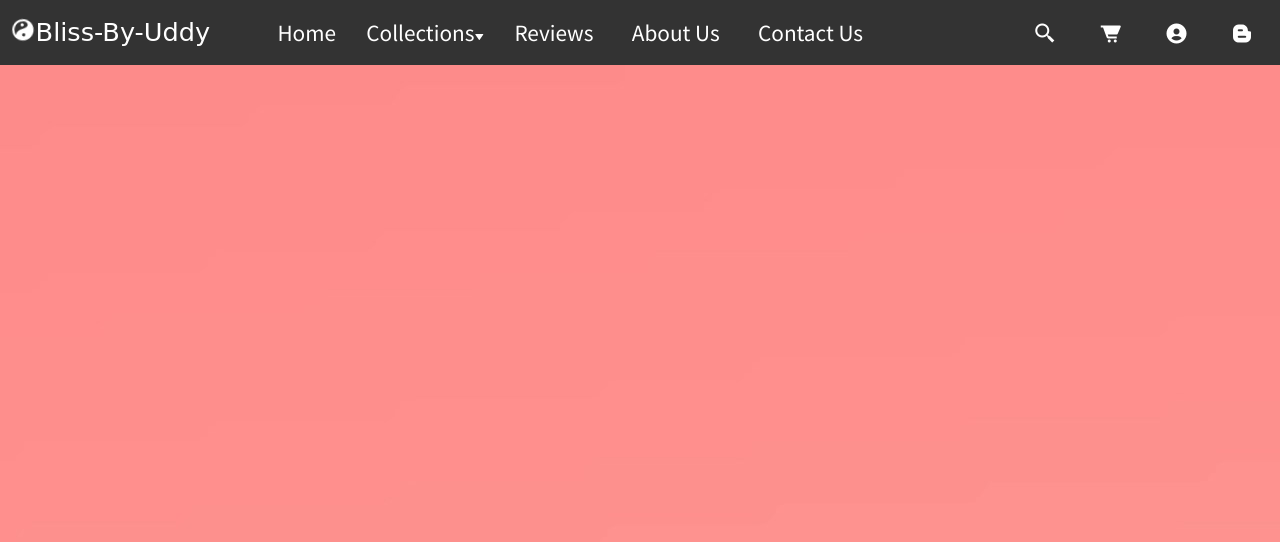
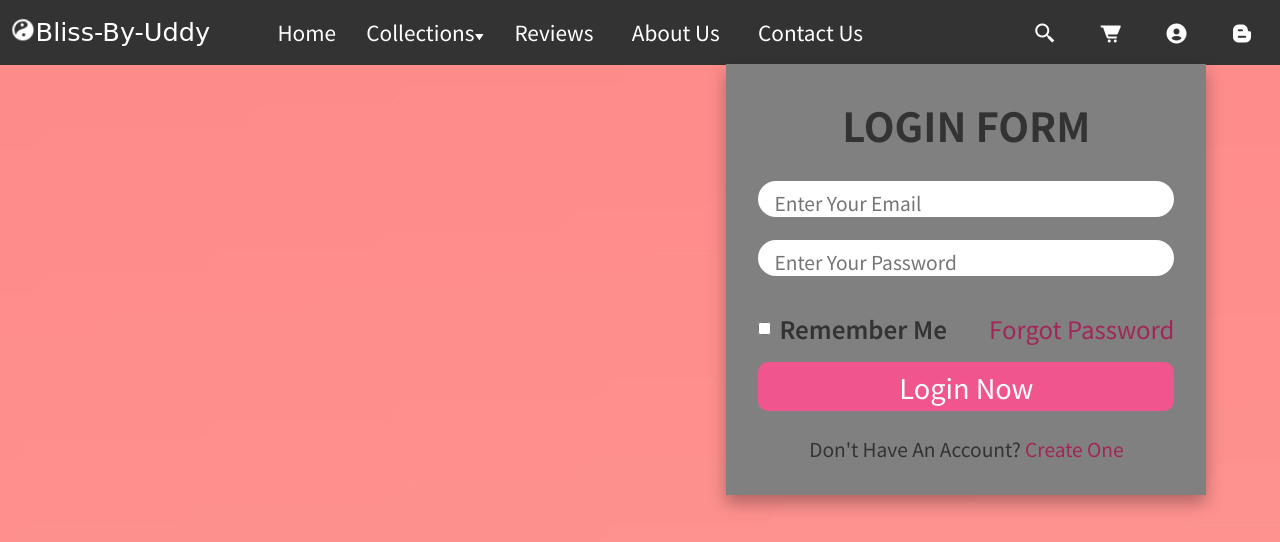
Before and after one commit to Holardeeps/Bliss, a plain HTML site: page index.html in a window 1280 px wide. Both pictures are taken after a click on the element 1176 px from the left and 33 px from the top of the page. Drawn offline with nearby package versions, Linux system fonts and the light colour scheme; a web font is replaced by a local one.

Commit message:
Added the login drop-down

```diff
--- a/index.html
+++ b/index.html
@@ -47,6 +47,19 @@
                 </div>
             </div>
         </nav>
+
+        <form action="" class="login-form">
+            <h3>login form</h3>
+            <input type="email" placeholder="enter your email" class="box">
+            <input type="password" placeholder="enter your password" class="box">
+            <div class="flex">
+                <input type="checkbox" name="" id="remember-me">
+                <label for="remember-me">remember me</label>
+                <a href="#">forgot password</a>
+            </div>
+            <input type="submit" value="login now" class="btn">
+            <p>Don't have an account? <a href="#">create one</a></p>
+        </form>
 
     </header>
 
--- a/js/app.js
+++ b/js/app.js
@@ -1,3 +1,14 @@
+// Login form on click
+let loginForm = document.querySelector(".header .login-form");
+
+document.querySelector("#user-btn").onclick = () =>{
+    loginForm.classList.toggle("active");
+};
+
+
+
+
+
 var swiper = new Swiper(".hero-slider", {
     loop: true,
     direction: "horizontal",
--- a/style.scss
+++ b/style.scss
@@ -32,6 +32,23 @@ body{
 }
 li{
     list-style-type: none;
+}
+
+.btn{
+    display: inline-block;
+    background: $main-color;
+    color: #fff;
+    padding: .3rem;
+    border-radius: 10px;
+    cursor: pointer;
+    font-size: 1.7rem;
+    text-transform: capitalize;
+    transition: .3s linear;
+
+    &:hover{
+        background-color: $dark-border;
+        color: $main-color;
+    }
 }
 
 
@@ -152,6 +169,79 @@ header{
             }
         }
     }
+    .login-form{
+        display: none;
+        position: absolute;
+        right: -13%;
+        transform: translateX(-50%);
+        width: 30rem;
+        background: gray;
+        box-shadow: 0 .5rem 1rem rgba(0,0,0,.3);
+        padding: 2rem;
+        text-align: center;
+
+        h3{
+            font-size: 2.5rem;
+            color: $dark-border;
+            text-transform: uppercase;
+            padding-bottom: 1rem;
+        }
+        .box{
+            width: 100%;
+            line-height: 1;
+            background: white;
+            font-size: 1.2rem;
+            padding-top: .5rem;
+            padding-left: 1rem;
+            color: $dark-border;
+            margin: .7rem 0;
+            border-radius: 5rem;
+        }
+        .flex{
+            display: flex;
+            align-items: center;
+            gap: .5rem;
+            padding-top: 1.5rem;
+            padding-bottom: 1rem;
+
+            label{
+                font-size: 1.5rem;
+                font-weight: 600;
+                color: $dark-border;
+                cursor: pointer;
+            }
+            a{
+                font-size: 1.5rem;
+                color: $dark-color;
+                margin-left: auto;
+
+                &:hover{
+                    text-decoration: underline;
+                }
+            }
+        }
+        .btn{
+            width: 100%;
+        }
+        p{
+            font-size: 1.2rem;
+            color: $dark-border;
+            list-style: 2;
+            padding-top: 1.5rem;
+
+            a{
+                color: $dark-color;
+
+                &:hover{
+                    text-decoration: underline;
+                }
+            }
+        }
+        &.active{
+            display: block;
+        }
+
+    }
 }
 
 
```
Also changed, not shown: css/style.css.
